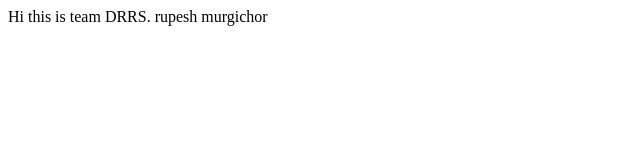
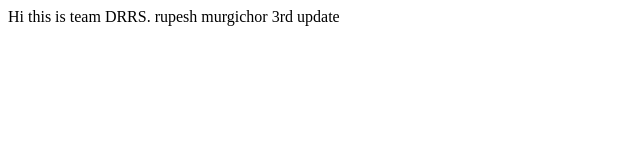
Before and after one commit to InternityFoundation/DRRS_2089, a plain HTML site: page index.html in a window 1280 px wide. Shown: the full height of the page, 0-640 px from the left. Drawn offline with Linux system fonts and the light colour scheme.

Commit message:
third update

```diff
--- a/index.html
+++ b/index.html
@@ -8,5 +8,6 @@
 <body>
    Hi  this is team DRRS.
    rupesh murgichor
+   3rd update
 </body>
 </html>
```
